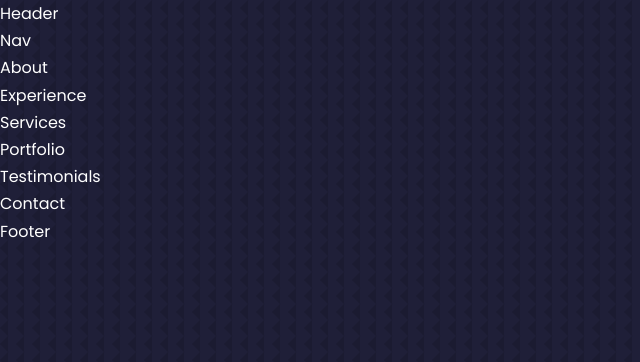
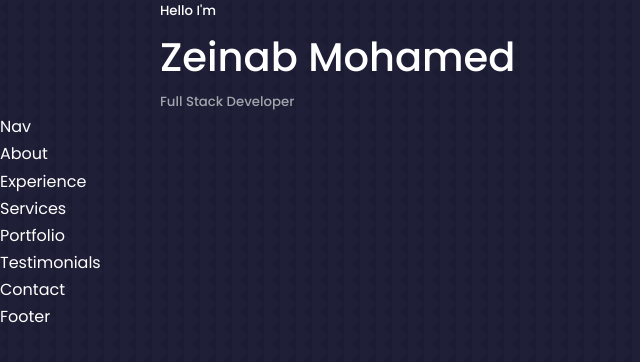
Before and after one commit to zeetm/portfolio, a React (Create React App) app: page / in a window 1280 px wide. Shown: the top 362 px of the page, without its empty margins (0-640 px from the left). Built offline with nearby package versions, Linux system fonts and the light colour scheme.

Commit message:
add name and title to header

```diff
--- a/src/components/header/Header.jsx
+++ b/src/components/header/Header.jsx
@@ -3,7 +3,13 @@
 
 const Header = () => {
   return (
-    <div>Header</div>
+    <header>
+      <div className="container header__container">
+      <h5>Hello I'm</h5>
+      <h1>Zeinab Mohamed</h1>
+      <h5 className="text-light">Full Stack Developer</h5>
+      </div>
+    </header>
   )
 }
 
```
